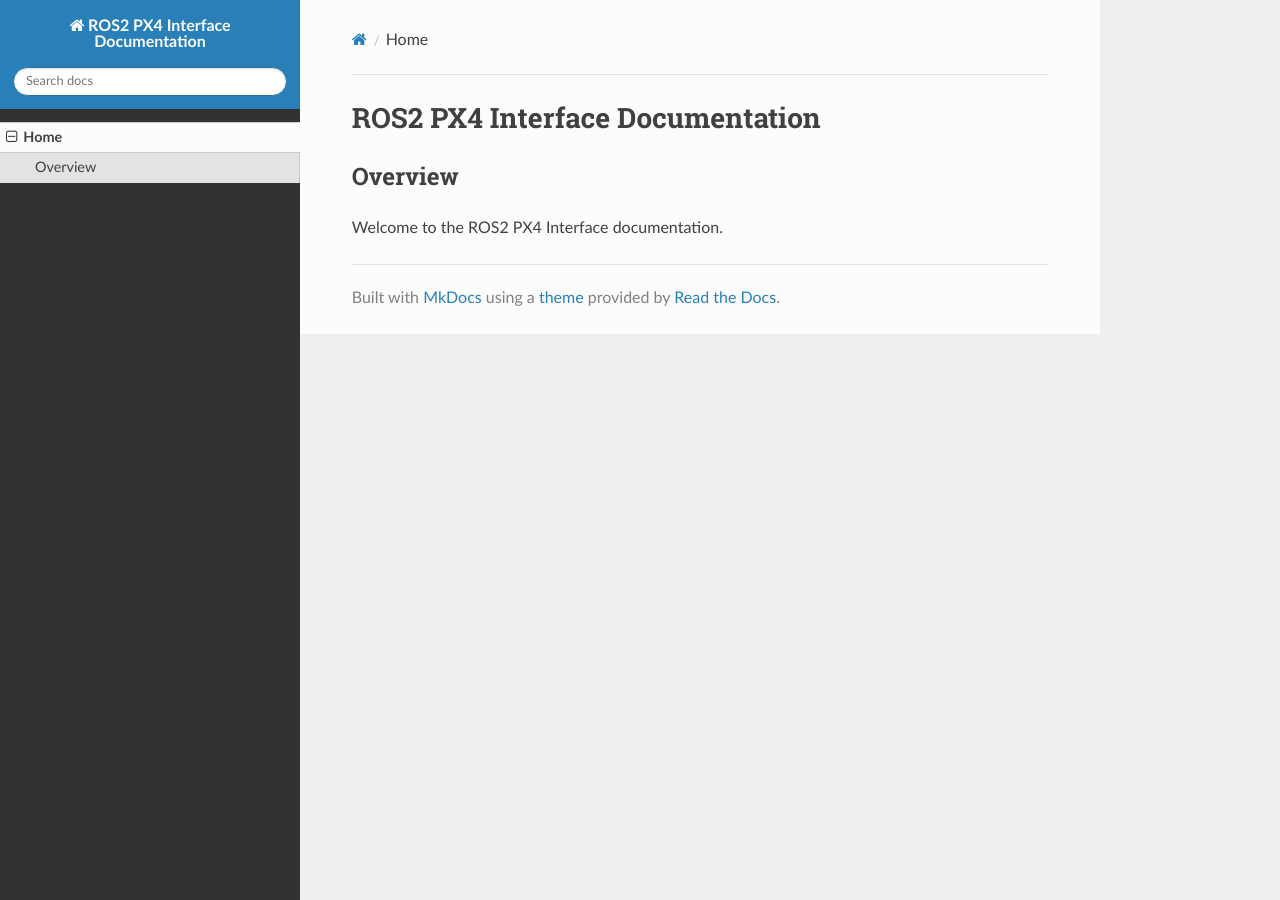
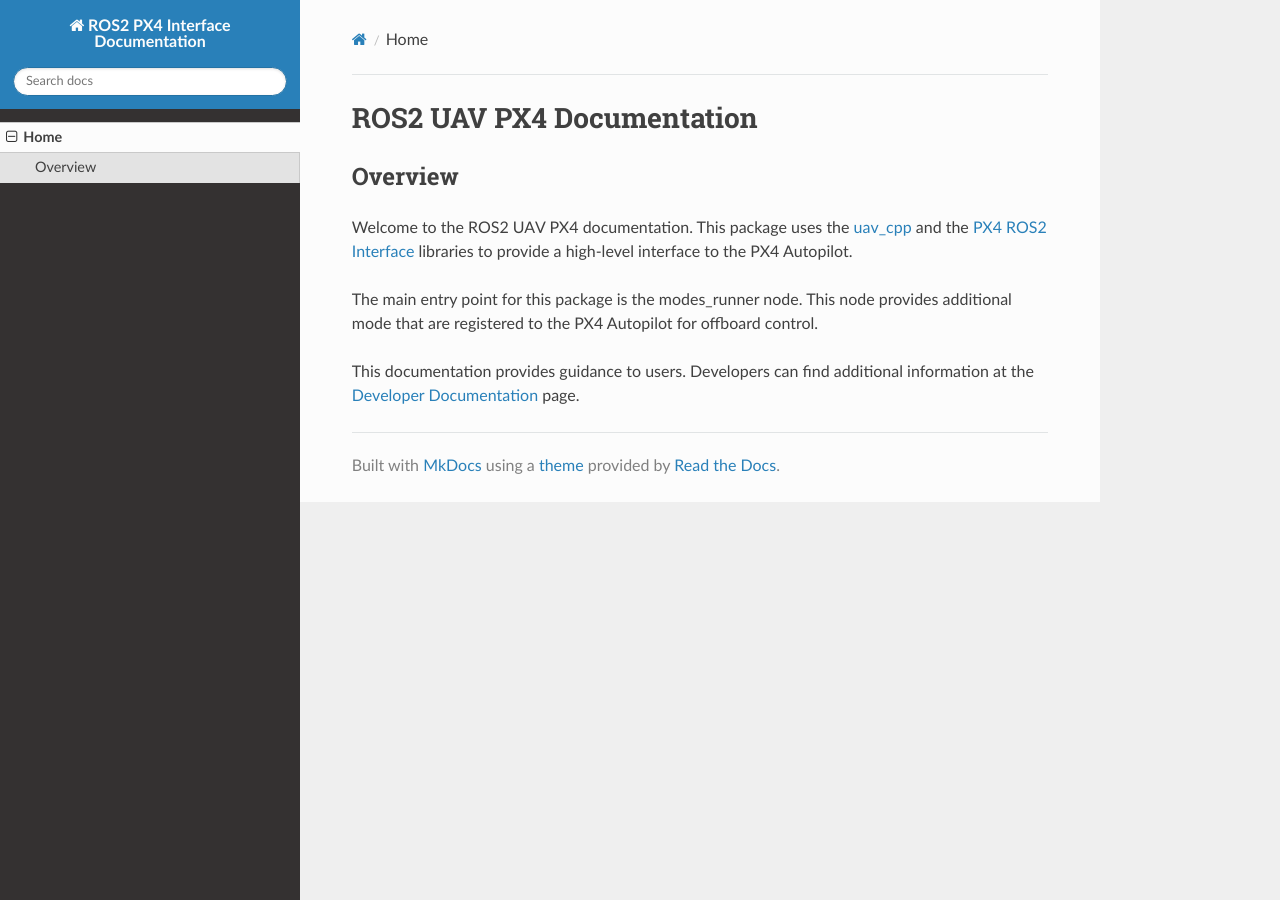
Before and after one commit to Robotsix-UAV/ros2_px4_interface, an MkDocs documentation site: the page built from docs/index.md, in a window 1280 px wide. Built offline with MkDocs 1.6.1, drawn with Linux system fonts in a browser that asks for light colours; nearby versions of some CDN libraries.

Commit message:
ongoing work

```diff
--- a/docs/index.md
+++ b/docs/index.md
@@ -1,5 +1,9 @@
-# ROS2 PX4 Interface Documentation
+# ROS2 UAV PX4 Documentation
 
 ## Overview
 
-Welcome to the ROS2 PX4 Interface documentation.
+Welcome to the ROS2 UAV PX4 documentation. This package uses the [uav_cpp](https://github.com/Robotsix-UAV/uav_cpp) and the [PX4 ROS2 Interface](https://github.com/Auterion/px4-ros2-interface-lib) libraries to provide a high-level interface to the PX4 Autopilot.
+
+The main entry point for this package is the modes_runner node. This node provides additional mode that are registered to the PX4 Autopilot for offboard control.
+
+This documentation provides guidance to users. Developers can find additional information at the [Developer Documentation](rosdoc2/ros2_uav_px4) page.
```
Also changed, not shown: 2 other files.
